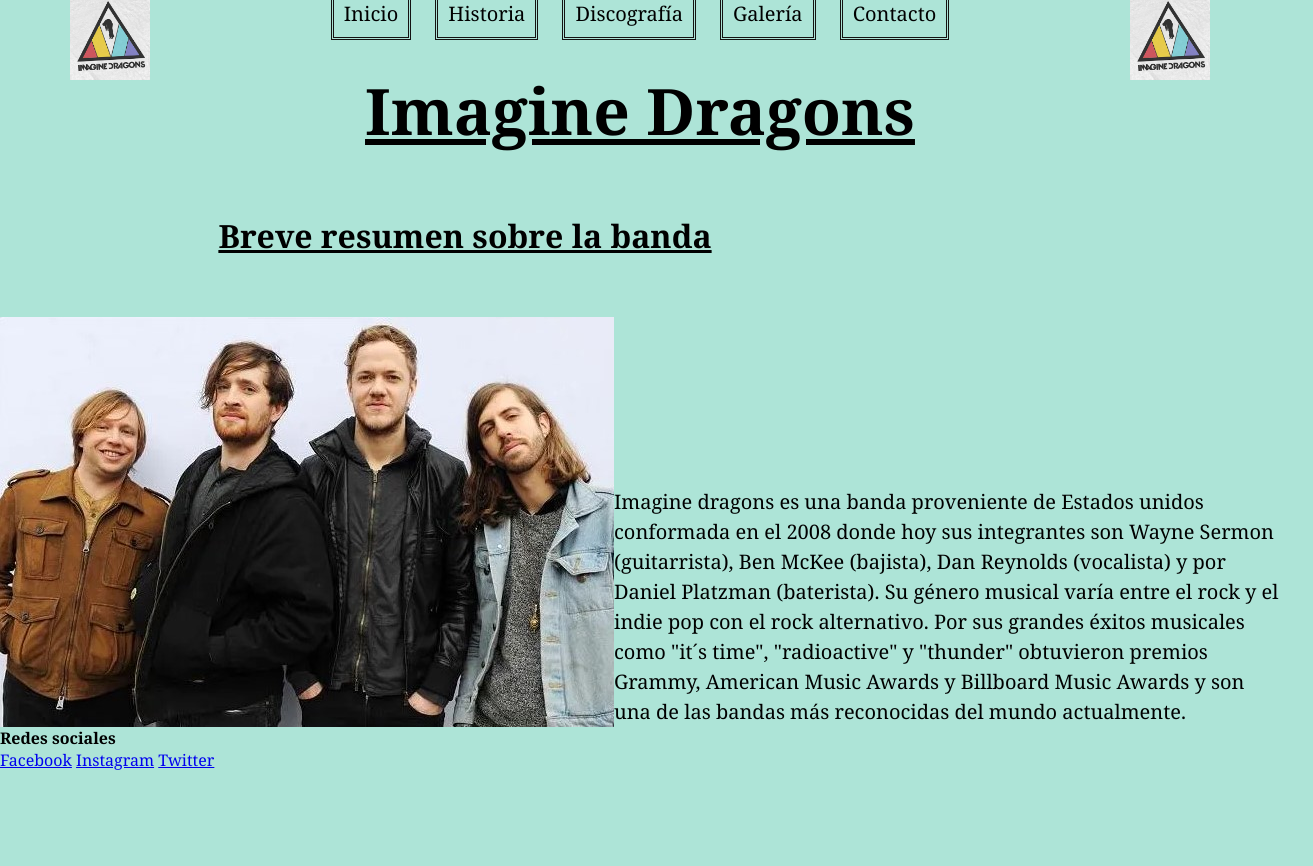
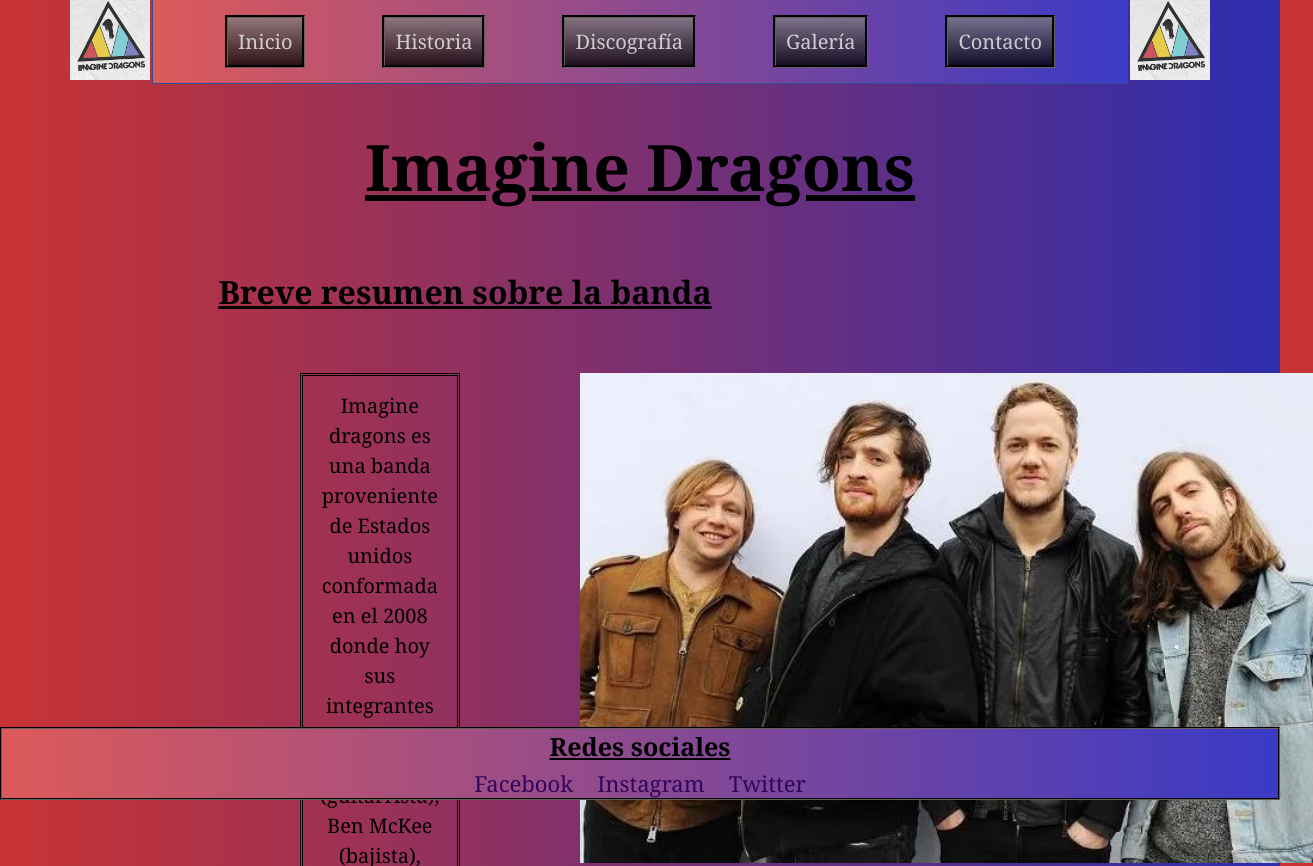
Before and after one commit to GassAle/mi-repositorio, a plain HTML site: page index.html in a window 1280 px wide. Shown: the top 866 px of the page, 1313 px wide, since content can reach past the window. Before the commit the page ends 800 px from the top, so only its background shows below. Drawn offline with Linux system fonts and the light colour scheme.

Commit message:
repositorio en GitHub

```diff
--- a/css/style.css
+++ b/css/style.css
@@ -2,12 +2,20 @@
     margin: 0;
     padding: 0;
     box-sizing: border-box;
-    background-color: rgb(173, 228, 215);
     font-family: Cambria, Cochin, Georgia, Times, 'Times New Roman', serif;
 }
 
+body {
+    background-image: linear-gradient(to right, rgb(200, 51, 51), rgb(45, 45, 174))
+}
+
 nav {
-    text-align: center;
+    display: flex;
+    justify-content: space-evenly;
+    background-image: linear-gradient(to right, rgb(221, 90, 90), rgb(58, 58, 198));
+    padding: 5px;
+    margin: 0px 153px;
+    outline: 1px solid rgb(48, 77, 149);
 }
 
 .simbolo-izq {
@@ -17,21 +25,28 @@ nav {
     height: 80px;
 }
 
-nav a {
-    text-decoration: none;
-    font-size: 20px;
-    color: black;
-    border-color: rgb(20, 18, 18);
-    border-style: double;
-    padding: 10px;
-    margin: 10px;
-}
-
 .simbolo-der {
     position: absolute;
     right: 70px;
     width: 80px;
     height: 80px;
+}
+
+nav a {
+    text-decoration: none;
+    font-size: 20px;
+    color: rgba(255, 255, 255, 0.735);
+    border-color: rgb(20, 18, 18);
+    border-style:groove;
+    padding: 10px;
+    margin: 10px;
+    background-image: linear-gradient(to top, rgba(0, 0, 0, 0.777), rgba(128, 128, 128, 0.754));
+    transition: color, 1s;
+}
+
+nav a:hover {
+    color: rgba(0, 0, 0, 0.652);
+    font-style: italic;
 }
 
 h1 {
@@ -41,19 +56,53 @@ h1 {
     text-decoration: underline;
 }
 
-h2 {
+.main-index h2 {
     text-align: center;
     font-size: 200%;
     text-decoration: underline;
     margin: 60px 350px 60px 0px;
 }
 
-section div {
+.main-index div {
     display: flex;
-    align-items: flex-end;
 }
 
-div p {
+.main-index div img {
+    height: 490px;
+    width: 900px;
+    padding: 0px 0px 0px 120px;
+}
+
+.main-index div p {
     font-size: 20px;
     line-height: 30px;
+    width: 400px;
+    margin-left: 300px;
+    padding: 15px;
+    text-align: center;
+    border: 3px double black;
 }
+
+.footer-index {
+    text-align: center;
+    border: 2px dashed black;
+    background-image: linear-gradient(to right, rgb(221, 90, 90), rgb(58, 58, 198));
+    border-color: rgb(20, 18, 18);
+    border-style:groove;
+    position: absolute;
+    bottom: 0;
+    width: 100%;
+}
+
+.footer-index h4 {
+    font-size: 25px;
+    text-decoration: underline;
+    margin-bottom: 5px;
+}
+
+.footer-index a {
+    text-decoration: none;
+    color: rgb(49, 5, 91);
+    font-size: 22px;
+    margin: 0px 10px;
+}
--- a/index.html
+++ b/index.html
@@ -9,25 +9,26 @@
 </head>
 <body>
     <header>
+        <img src="img/simbolo1.jpg" alt="simbolo1" class="simbolo-izq">
+        <img src="img/simbolo1.jpg" alt="simbolo1" class="simbolo-der">
         <nav>
-            <img src="img/simbolo1.jpg" alt="simbolo1" class="simbolo-izq">
             <a href="index.html">Inicio</a>
             <a href="pages/historia.html">Historia</a>
             <a href="pages/discografia.html">Discografía</a>
             <a href="pages/galeria.html">Galería</a>
             <a href="pages/contacto.html">Contacto</a>
-            <img src="img/simbolo1.jpg" alt="simbolo1" class="simbolo-der">
         </nav>
     </header>
-    <main>
+
+    <main class="main-index">
         <h1>Imagine Dragons</h1>
         <section>
             <h2>Breve resumen sobre la banda</h2>
             <div>
-                <img src="./img/imagine-dragons-inicio1.jpg" alt="imagine dragons">
                 <p>
                     Imagine dragons es una banda proveniente de Estados unidos conformada en el 2008 donde hoy sus integrantes son Wayne Sermon (guitarrista), Ben McKee (bajista), Dan Reynolds (vocalista) y por Daniel Platzman (baterista). Su género musical varía entre el rock y el indie pop con el rock alternativo.
-                    Por sus grandes éxitos musicales como "it´s time", "radioactive" y "thunder" obtuvieron premios Grammy, American Music Awards y Billboard Music Awards y son una de las bandas más reconocidas del mundo actualmente.
+                    Por sus grandes éxitos musicales como "it´s time", "radioactive" y "thunder" obtuvieron premios Grammy, American Music Awards y Billboard Music Awards y son una de las bandas más reconocidas del mundo actualmente.</p>
+                    <img src="./img/imagine-dragons-inicio1.jpg" alt="imagine dragons">
             </div>
         </section>
     </main>
```
Also changed, not shown: pages/contacto.html (+2 -0 lines), pages/discografia.html (+2 -0 lines), pages/galeria.html (+2 -0 lines), pages/historia.html (+2 -0 lines), img/facebook.png (added), img/instagram.png (added), img/twitter.png (added).
